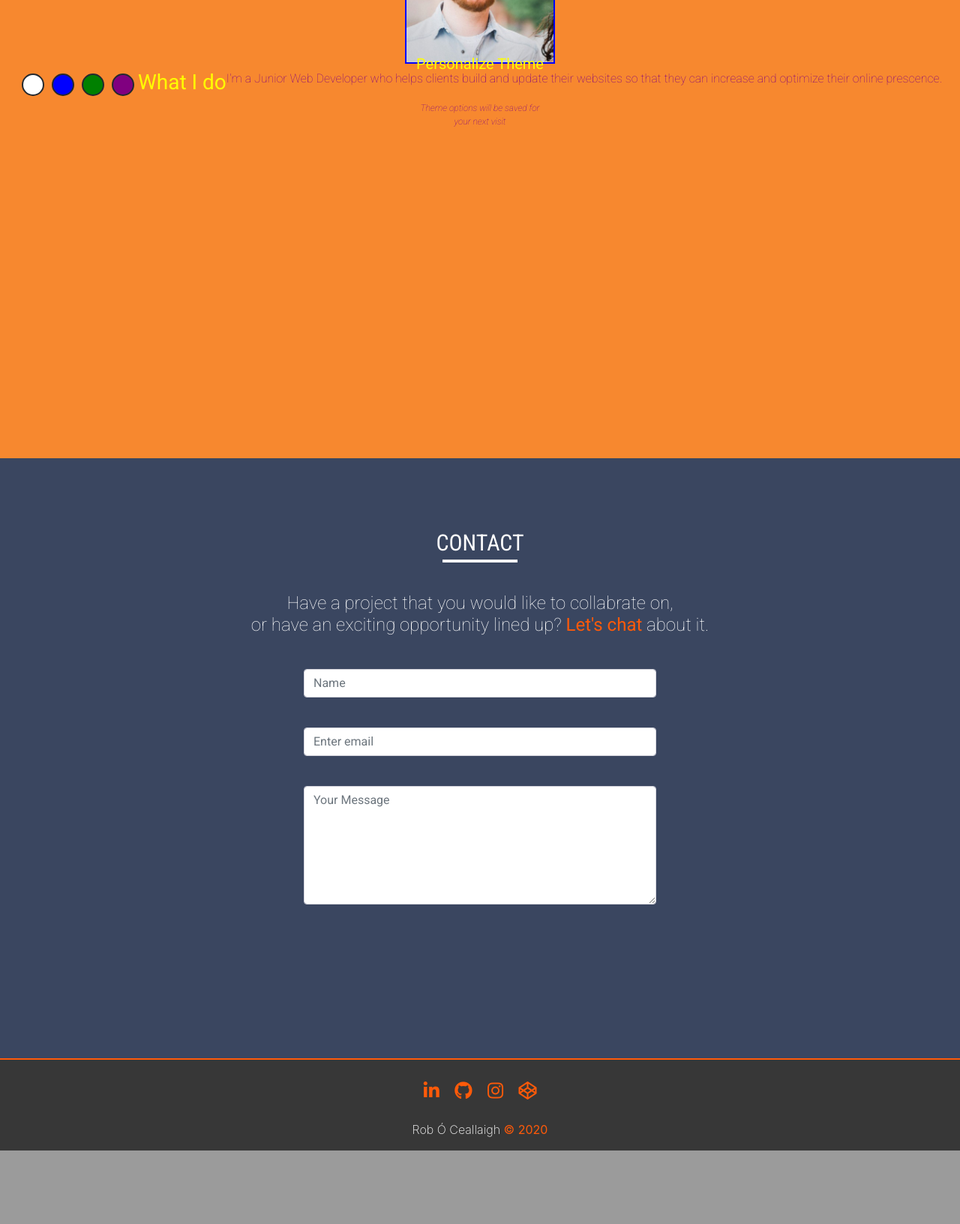
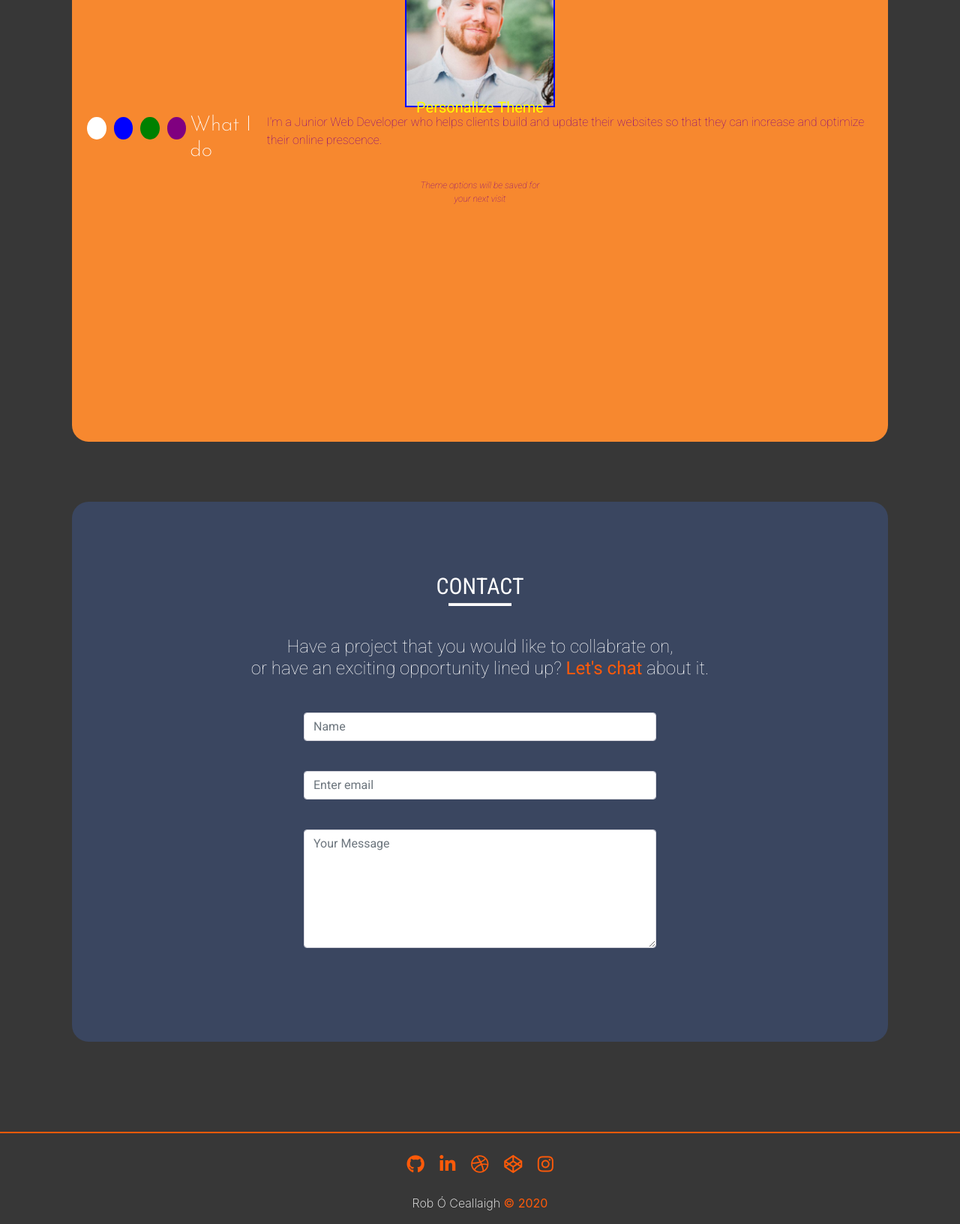
Before and after one commit to 1208kelly/portfolio-resume-02, a Django app: page / in a window 1280 px wide. Shown: the part 1831-3463 px from the top of the page at 75% size. Before the commit the page ends 3365 px from the top, so only its background shows below. Run offline with Django 3.2, Linux system fonts and the light colour scheme; some libraries are stand-ins or nearby versions.

Commit message:
Aligning panels and adding contasting tones in css

```diff
--- a/portfolio_base/templates/portfolio_base/main.html
+++ b/portfolio_base/templates/portfolio_base/main.html
@@ -14,9 +14,9 @@
 
         <div class="main-container">
             <div class="greeting-wrapper">
-                <h1>Hi, I'm <span class="name-highlight">Rob Ó Ceallaigh</span>,
+                <h1>Hi, I'm <span class="name-highlight">Rob</span>,</h1>
                 <br>
-                I'm a Full-Stack Web Developer</h1>
+                <h3>I'm a Web Developer, Designer and general seeker of </h3>
                 <br>
                 <a href="#view_my_work" type="button" class="btn btn-light">View my work</a>
             </div>
@@ -39,7 +39,6 @@
     </section>
 
     <nav class="nav-panel container-fluid sticky-top">
-        <a id="view_my_work"></a>
         <div>
             <ul class="nav justify-content-center">
                 <li class="nav-item">
@@ -58,7 +57,7 @@
         </div>
     </nav>
 
-
+    <a id="view_my_work"></a>
     <a id="view_portfolio"></a>
     <section class="portfolio-panel container-fluid">
         <div id="carouselExampleControls" class="carousel slide" data-ride="carousel">
@@ -226,23 +225,28 @@
 
         <ul class="list-unstyled list-inline text-center">
             <li class="list-inline-item">
+                <a class="btn-floating btn-tw mx-1">
+                    <i class="fab fa-github"> </i>
+                </a>
+            </li>
+            <li class="list-inline-item">
                 <a class="btn-floating btn-li mx-1">
                     <i class="fab fa-linkedin-in"> </i>
                 </a>
             </li>
             <li class="list-inline-item">
-                <a class="btn-floating btn-tw mx-1">
-                    <i class="fab fa-github"> </i>
+                <a class="btn-floating btn-li mx-1">
+                    <i class="fab fa-dribbble"></i>
+                </a>
+            </li>
+            <li class="list-inline-item">
+                <a class="btn-floating btn-li mx-1">
+                    <i class="fab fa-codepen"> </i>
                 </a>
             </li>
             <li class="list-inline-item">
                 <a class="btn-floating btn-gplus mx-1">
                     <i class="fab fa-instagram"> </i>
-                </a>
-            </li>
-            <li class="list-inline-item">
-                <a class="btn-floating btn-li mx-1">
-                    <i class="fab fa-codepen"> </i>
                 </a>
             </li>
         </ul>
--- a/static/css/style.css
+++ b/static/css/style.css
@@ -1,18 +1,5 @@
 @import url('https://fonts.googleapis.com/css2?family=Josefin+Sans:ital,wght@0,100;0,200;0,300;0,400;0,500;0,600;0,700;1,100;1,200;1,300;1,400;1,500;1,600;1,700&family=Oswald:wght@200;300;400;500;600;700&family=Roboto+Condensed:ital,wght@0,300;0,400;0,700;1,300;1,400;1,700&family=Roboto:ital,wght@0,100;0,300;0,400;0,500;0,700;0,900;1,100;1,300;1,400;1,500;1,700;1,900&display=swap');
 
-:root{
-    --mainColor: #eaeaea;
-    --secondaryColor: #fff;
-
-    --borderColor: #c1c1c1;
-
-    --mainText: black;
-    --secondaryText: cyan;
-
-    --themeDotBorder: #24292e;
-
-    --previewBg: #245786;
-}
 
 
 /*------- Animated Background -------------------------------------------------------------------------------------------*/
@@ -166,8 +153,17 @@ html, body {
 h1{
     font-family: 'Josefin Sans', sans-serif;
     font-weight: 300;
-    font-size: 50px;
+    font-size: 56px;
     color: #fff;
+    z-index: 1;
+}
+
+h3{
+    color: #fff;
+    font-family: 'Josefin Sans', sans-serif;
+    font-weight: 200;
+    font-size: 28px;
+    margin-bottom: 20px;
     z-index: 1;
 }
 
@@ -179,14 +175,13 @@ h4{
     margin: 20px;
 }
 
-h2, h3, h5, h6, strong{
+h2, h5, h6, strong{
     color: yellow;
     font-family: 'Roboto', sans-serif;
     font-weight: 400;
 }
 
 h2 {font-size: 36px;}
-h3 {font-size: 28px;}
 h5 {font-size: 20px;}
 h6 {font-size: 16px;}
 
@@ -257,6 +252,7 @@ hr{
 .nav-panel{
     background-color: #4e4e4e;
     width: 100%;
+    height: 5vh;
     overflow: auto;
     font-family: 'Roboto Condensed', sans-serif;
     display: block;
@@ -284,11 +280,11 @@ hr{
 }
 
 .nav-link {
-    color: #ff5a09;
+    color: #fff;
 }
 
 .nav-link:hover {
-    color: #fff;
+    color: #ff5a09;
 }
 
 
@@ -297,10 +293,13 @@ hr{
 
 .portfolio-panel{
     background-color: #f7f7f7;
-    width: 100%;
-    height: 100vh;
+    width: 85%;
+    height: 90vh;
+    border-radius: 22px;
     padding-top: 50px;
     padding-bottom: 50px;
+    margin-top: 60px;
+    margin-bottom: 20px;
 }
 
 .browser-dot{
@@ -317,10 +316,13 @@ hr{
 
 .about-panel{
     background-color: #f7882f;
-    width: 100%;
-    height: 100vh;
+    width: 85%;
+    height: 90vh;
+    border-radius: 22px;
     padding-top: 50px;
     padding-bottom: 50px;
+    margin-top: 80px;
+    margin-bottom: 20px;
 }
 
 #profile_pic{
@@ -379,10 +381,13 @@ hr{
 
 .contact-panel{
     background-color: #3a4660;
-    width: 100%;
-    height: 100vh;
+    width: 85%;
+    height: 90vh;
+    border-radius: 22px;
     padding-top: 50px;
     padding-bottom: 50px;
+    margin-top: 80px;
+    margin-bottom: 120px;
 }
 
 .panel-header{
@@ -401,7 +406,7 @@ hr{
 
 .form-control{
     background-color: #fff;
-    color: #393f4d;
+    color: #d4d4dc;
     border: 1px solid #d4d4dc;
 }
 
```
